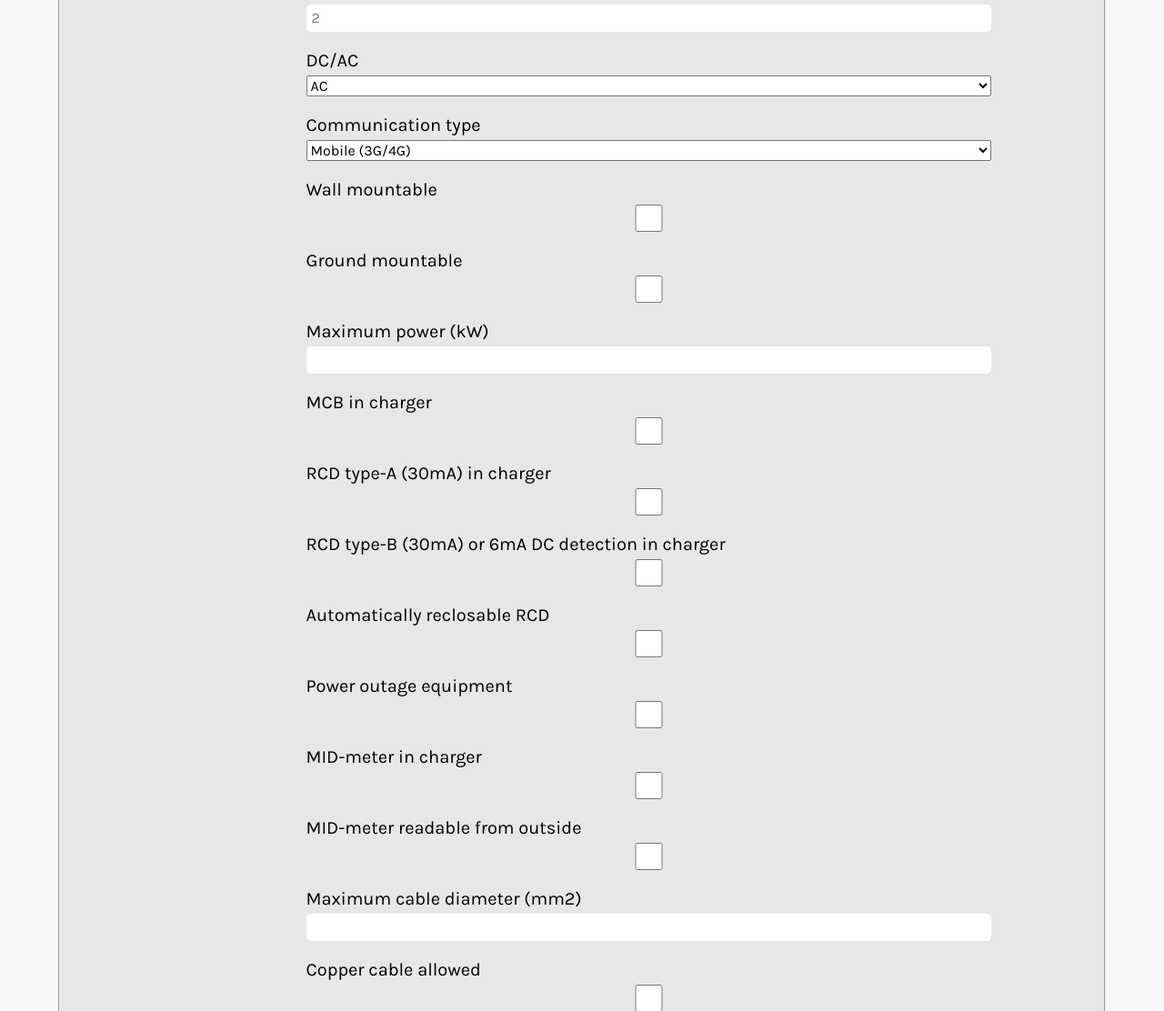
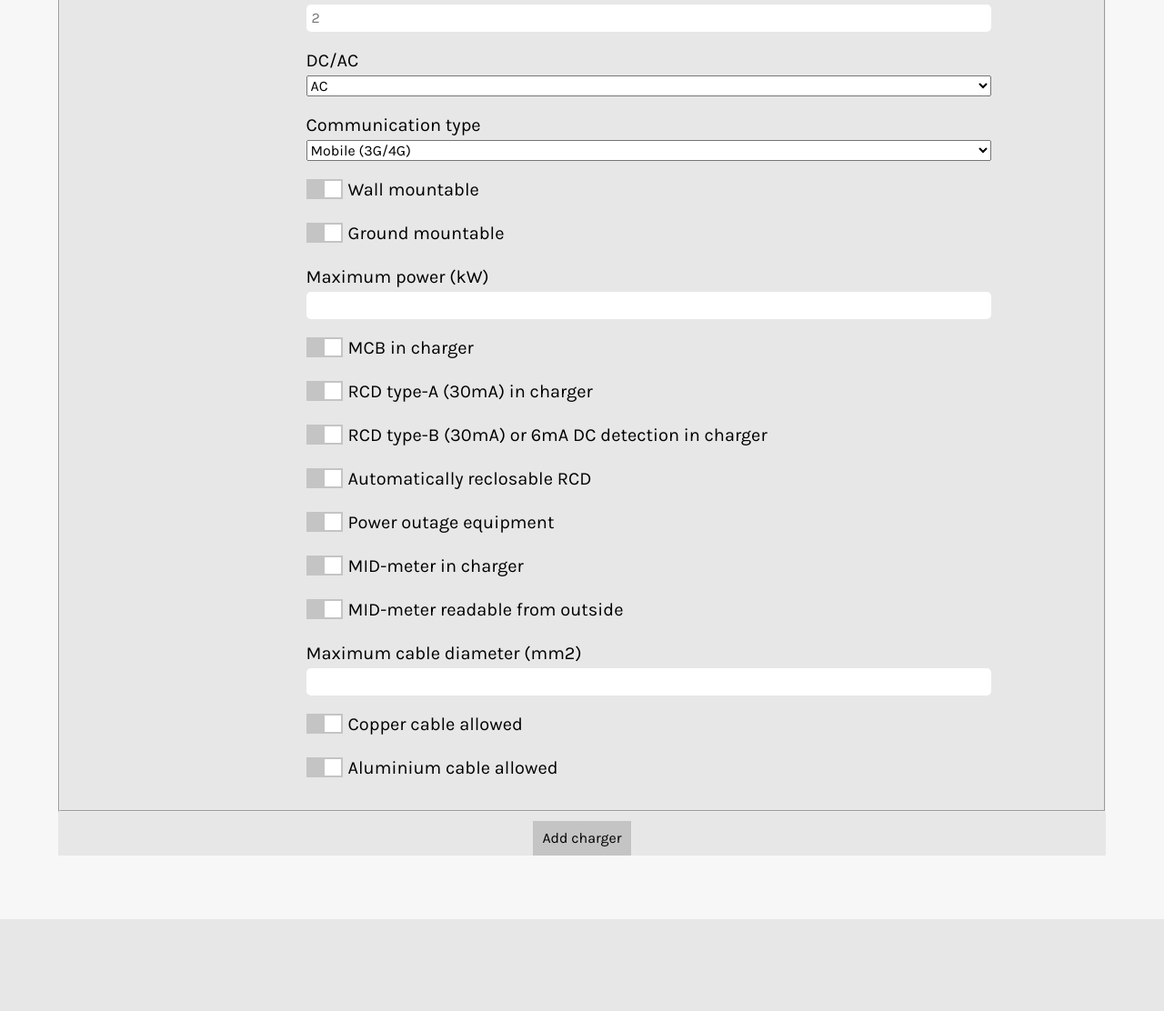
Before and after one commit to Zigelzi/SiteSurveyApp, a Flask app: page /chargers/add_charger in a window 1280 px wide. Shown: the part 518-1630 px from the top of the page at 91% size. After the commit the page ends 1529 px from the top, so only its background shows below. Run offline with Flask 2, Linux system fonts and the light colour scheme; the visitor is signed in with stand-in values (Sample User, id 1); data comes from the database, SQL or seed files in the repository.

Commit message:
Added checkbox styling for all forms

```diff
--- a/sitesurvey/static/css/style.css
+++ b/sitesurvey/static/css/style.css
@@ -678,14 +678,14 @@ header {
   top: 0;
   left: 0;
   width: 40px;
-  height: 20px;
+  height: 22px;
 }
 .input-box .slider-checkbox input:checked + .label:before {
   content: "";
   background-color: #4869D8;
 }
 .input-box .slider-checkbox input:checked + .label:after {
-  left: 1px;
+  left: 2px;
 }
 .input-box .slider-checkbox .label {
   position: relative;
@@ -702,14 +702,14 @@ header {
   background-color: #c4c4c4;
   left: 0;
   top: 0;
-  height: 20px;
+  height: 22px;
   width: 40px;
 }
 .input-box .slider-checkbox .label:after {
   content: "";
   background: white;
-  left: 21px;
-  top: 1px;
+  left: 20px;
+  top: 2px;
   height: 18px;
   width: 18px;
 }
--- a/sitesurvey/static/scss/components/_surveys.scss
+++ b/sitesurvey/static/scss/components/_surveys.scss
@@ -104,7 +104,7 @@
             top: 0;
             left: 0;
             width: 40px;
-            height: 20px;
+            height: 22px;
 
             // When the hidden checkbox is checked change the .label::before element to $accent-blue
             // color
@@ -115,7 +115,7 @@
                 }
                 // Moving the box element to right side to show "checked" status
                 &:after {
-                    left: 1px;
+                    left: 2px;
                 }
             }
         }
@@ -136,15 +136,15 @@
                 background-color: $darkgrey;
                 left: 0;
                 top: 0;
-                height: 20px;
+                height: 22px;
                 width: 40px;
 
             }
             &:after {
                 content: "";
                 background: white;
-                left: 21px;
-                top: 1px;
+                left: 20px;
+                top: 2px;
                 height: 18px;
                 width: 18px;
             }
--- a/sitesurvey/templates/charger/add_charger.html
+++ b/sitesurvey/templates/charger/add_charger.html
@@ -119,8 +119,10 @@
                     {% endif %}
                 </div>
                 <div class="input-box">
-                    {{ form.mounting_wall.label }}
-                    {{ form.mounting_wall(placeholder="") }}
+                    <div class="slider-checkbox">
+                        {{ form.mounting_wall }}
+                        {{ form.mounting_wall.label(class="label") }}
+                    </div>
                     {% if form.mounting_wall.errors %}
                         <div class="error">
                             {% for error in form.mounting_wall.errors %}
@@ -132,8 +134,10 @@
                     {% endif %}
                 </div>
                 <div class="input-box">
-                    {{ form.mounting_ground.label }}
-                    {{ form.mounting_ground(placeholder="") }}
+                    <div class="slider-checkbox">
+                        {{ form.mounting_ground }}
+                        {{ form.mounting_ground.label(class="label") }}
+                    </div>
                     {% if form.mounting_ground.errors %}
                         <div class="error">
                             {% for error in form.mounting_ground.errors %}
@@ -158,8 +162,10 @@
                     {% endif %}
                 </div>
                 <div class="input-box">
-                    {{ form.mcb.label }}
-                    {{ form.mcb(placeholder="") }}
+                    <div class="slider-checkbox">
+                        {{ form.mcb }}
+                        {{ form.mcb.label(class="label") }}
+                    </div>
                     {% if form.mcb.errors %}
                         <div class="error">
                             {% for error in form.mcb.errors %}
@@ -171,8 +177,10 @@
                     {% endif %}
                 </div>
                 <div class="input-box">
-                    {{ form.rcd_typea.label }}
-                    {{ form.rcd_typea(placeholder="") }}
+                    <div class="slider-checkbox">
+                        {{ form.rcd_typea }}
+                        {{ form.rcd_typea.label(class="label") }}
+                    </div>
                     {% if form.rcd_typea.errors %}
                         <div class="error">
                             {% for error in form.rcd_typea.errors %}
@@ -184,8 +192,10 @@
                     {% endif %}
                 </div>
                 <div class="input-box">
-                    {{ form.rcd_typeb.label }}
-                    {{ form.rcd_typeb(placeholder="") }}
+                    <div class="slider-checkbox">
+                        {{ form.rcd_typeb }}
+                        {{ form.rcd_typeb.label(class="label") }}
+                    </div>
                     {% if form.rcd_typeb.errors %}
                         <div class="error">
                             {% for error in form.rcd_typeb.errors %}
@@ -197,8 +207,10 @@
                     {% endif %}
                 </div>
                 <div class="input-box">
-                    {{ form.automatic_rcd.label }}
-                    {{ form.automatic_rcd(placeholder="") }}
+                    <div class="slider-checkbox">
+                        {{ form.automatic_rcd }}
+                        {{ form.automatic_rcd.label(class="label") }}
+                    </div>
                     {% if form.automatic_rcd.errors %}
                         <div class="error">
                             {% for error in form.automatic_rcd.errors %}
@@ -210,8 +222,10 @@
                     {% endif %}
                 </div>
                 <div class="input-box">
-                    {{ form.pwr_outage_eq.label }}
-                    {{ form.pwr_outage_eq(placeholder="") }}
+                    <div class="slider-checkbox">
+                        {{ form.pwr_outage_eq }}
+                        {{ form.pwr_outage_eq.label(class="label") }}
+                    </div>
                     {% if form.pwr_outage_eq.errors %}
                         <div class="error">
                             {% for error in form.pwr_outage_eq.errors %}
@@ -223,8 +237,10 @@
                     {% endif %}
                 </div>
                 <div class="input-box">
-                    {{ form.mid_meter.label }}
-                    {{ form.mid_meter(placeholder="") }}
+                    <div class="slider-checkbox">
+                        {{ form.mid_meter }}
+                        {{ form.mid_meter.label(class="label") }}
+                    </div>
                     {% if form.mid_meter.errors %}
                         <div class="error">
                             {% for error in form.mid_meter.errors %}
@@ -236,8 +252,10 @@
                     {% endif %}
                 </div>
                 <div class="input-box">
-                    {{ form.mid_readable.label }}
-                    {{ form.mid_readable(placeholder="") }}
+                    <div class="slider-checkbox">
+                        {{ form.mid_readable }}
+                        {{ form.mid_readable.label(class="label") }}
+                    </div>
                     {% if form.mid_readable.errors %}
                         <div class="error">
                             {% for error in form.mid_readable.errors %}
@@ -250,7 +268,7 @@
                 </div>
                 <div class="input-box">
                     {{ form.max_cable_d.label }}
-                    {{ form.max_cable_d(placeholder="") }}
+                    {{ form.max_cable_d }}
                     {% if form.max_cable_d.errors %}
                         <div class="error">
                             {% for error in form.max_cable_d.errors %}
@@ -262,8 +280,10 @@
                     {% endif %}
                 </div>
                 <div class="input-box">
-                    {{ form.cable_cu_allowed.label }}
-                    {{ form.cable_cu_allowed(placeholder="") }}
+                    <div class="slider-checkbox">
+                        {{ form.cable_cu_allowed }}
+                        {{ form.cable_cu_allowed.label(class="label") }}
+                    </div>
                     {% if form.cable_cu_allowed.errors %}
                         <div class="error">
                             {% for error in form.cable_cu_allowed.errors %}
@@ -275,8 +295,10 @@
                     {% endif %}
                 </div>
                 <div class="input-box">
-                    {{ form.cable_al_allowed.label }}
-                    {{ form.cable_al_allowed(placeholder="") }}
+                    <div class="slider-checkbox">
+                        {{ form.cable_al_allowed }}
+                        {{ form.cable_al_allowed.label(class="label") }}
+                    </div>
                     {% if form.cable_al_allowed.errors %}
                         <div class="error">
                             {% for error in form.cable_al_allowed.errors %}
```
Also changed, not shown: sitesurvey/templates/auth/login.html (+4 -5 lines), sitesurvey/templates/survey/create_survey.html (+15 -5 lines).
